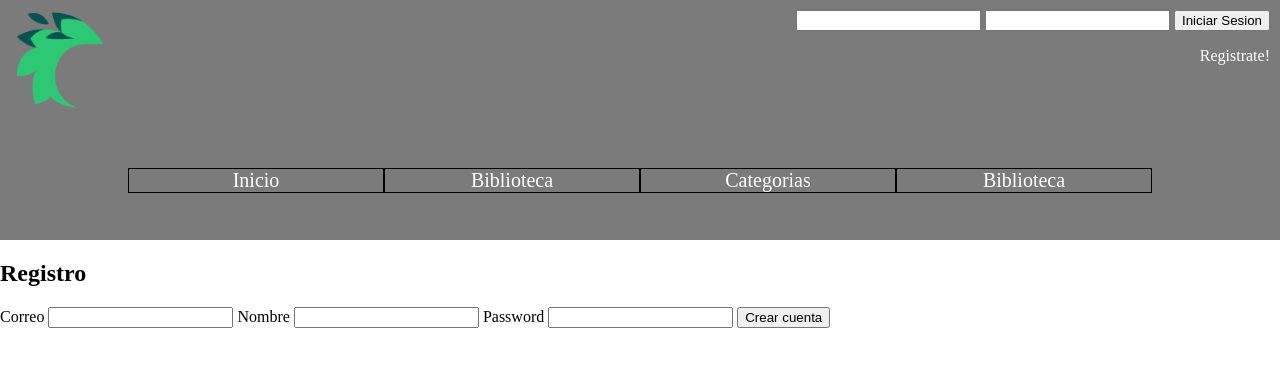
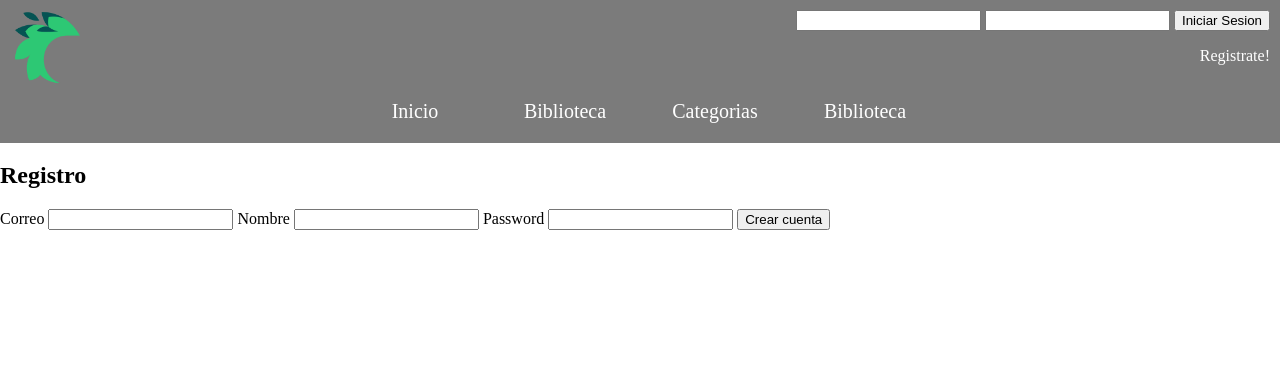
Before and after one commit to AdrianRubioT/proyectoDAW, a PHP site: page /registro.php in a window 1280 px wide. Shown: the top 367 px of the page. Run offline with PHP 8.4, Linux system fonts and the light colour scheme.

```diff
--- /dev/null
+++ b/cabecera/styles/clases.css
@@ -0,0 +1,23 @@
+
+/*clase para los botones*/
+.boton{
+    color: white;
+	box-shadow:inset 0px 1px 0px 0px #cf866c;
+	background:linear-gradient(to bottom, #d0451b 5%, #bc3315 100%);
+	border:1px solid #942911;
+	cursor:pointer;
+	font-size:13px;
+	padding:6px 24px;
+	text-shadow:0px 1px 0px #854629;
+}
+
+.botonera :only-child{
+    border-radius:3px 3px 3px 3px;
+}
+
+.botonera :first-child{
+    border-radius:3px 0px 0px 3px;
+}
+.botonera :last-child{
+    border-radius:0px 3px 3px 0px;
+}
--- a/cabecera/styles/listarJuegos.css
+++ b/cabecera/styles/listarJuegos.css
@@ -11,7 +11,4 @@
 
     font-size:20px;
 
-
-
-
 }
--- a/cabecera/styles/main.css
+++ b/cabecera/styles/main.css
@@ -1,6 +1,3 @@
 body{
-
     margin:0;
-
-
 }
--- a/cabecera/styles/menu.css
+++ b/cabecera/styles/menu.css
@@ -22,7 +22,7 @@
     background-color:#7b7b7b;
     display: grid;
     /*grid-template-colums: 1fr;*/
-    grid-template-rows: 1fr 1fr;
+    grid-template-rows: 1fr 0.5fr;
 }
 
 #menu #linea1{
@@ -35,23 +35,30 @@
 }
 #accesoRapido{
     width:100%;
-  display: grid;
-  align-items:center;
-  justify-content:center;
-  grid-template-columns: 20% 20% 20% 20%;
-  grid-template-rows: 1fr;
+    margin:5px;
+    display: flex;
+    flex-wrap: wrap;
+    flex-direction: row;
+
+    justify-content: center;
+    align-content: space-between;
 
 }
 
 .enlaceBiblioteca{
+    min-width: 150px;
     text-align:center;
     font-size:20px;
-    border:solid 1px black;
+    /*border:solid 1px black;*/
 }
+
+
+
+
 #menu #linea1 #logo{
    padding:10px;
-   height:100px;
-   width:100px;
+   height:75px;
+   width:75px;
 }
 #logo img{
     width:100%;
```
